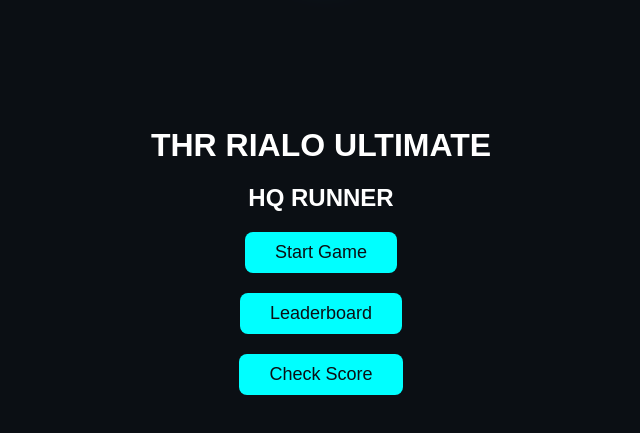
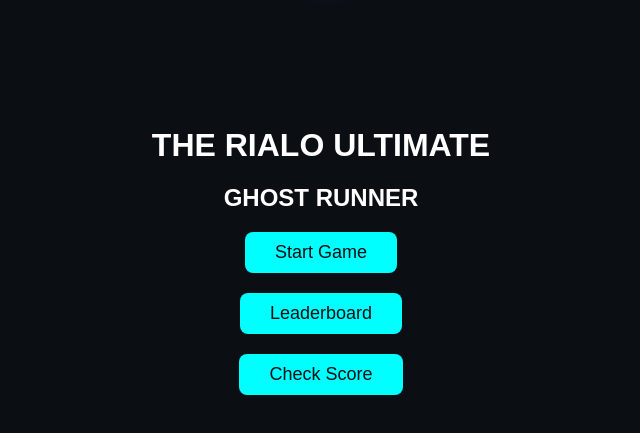
Before and after one commit to abhishek961733/Railoo, a plain HTML site: page index.html in a window 1280 px wide. Shown: the part 139-572 px from the top of the page, without its empty margins (319-959 px from the left). Drawn offline with Linux system fonts and the light colour scheme.

Commit message:
Update index.html

```diff
--- a/index.html
+++ b/index.html
@@ -3,7 +3,7 @@
 <head>
 <meta charset="UTF-8">
 <meta name="viewport" content="width=device-width, initial-scale=1.0">
-<title>THE RIALO Ultimate HQ Runner</title>
+<title>THE RIALO Ultimate Ghost Runner</title>
 <style>
 body, html{margin:0;padding:0;overflow:hidden;font-family:sans-serif;background:#0b0f14;color:white;}
 #homeScreen{position:absolute;width:100%;height:100%;background:#0b0f14;display:flex;flex-direction:column;justify-content:center;align-items:center;}
@@ -23,8 +23,8 @@ body, html{margin:0;padding:0;overflow:hidden;font-family:sans-serif;background:
 
 <!-- Home Screen -->
 <div id="homeScreen">
-    <h1>THR RIALO ULTIMATE</h1>
-    <h2>HQ RUNNER</h2>
+    <h1>THE RIALO ULTIMATE</h1>
+    <h2>GHOST RUNNER</h2>
     <button class="menuBtn" id="startBtn">Start Game</button>
     <button class="menuBtn" id="leaderBtn">Leaderboard</button>
     <button class="menuBtn" id="scoreBtn">Check Score</button>
```
